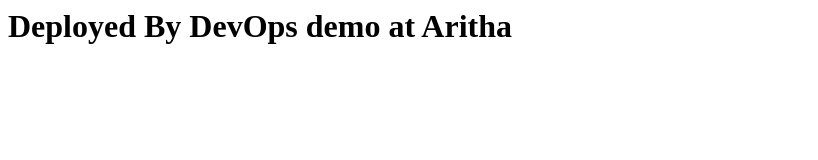
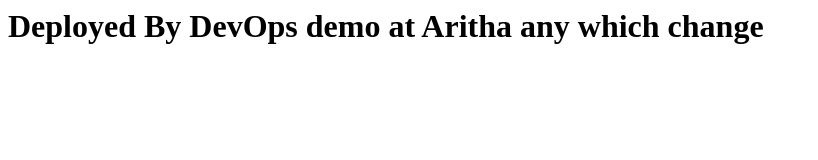
Before and after one commit to mohansmani/devopsdemo, a plain HTML site: page index.html in a window 1280 px wide. Shown: the whole page, without its empty margins (0-818 px from the left). Drawn offline with Linux system fonts and the light colour scheme.

Commit message:
my changes

```diff
--- a/index.html
+++ b/index.html
@@ -1,5 +1,5 @@
 <html>
 <body>
-<h1>Deployed By DevOps demo at Aritha</h1>
+<h1>Deployed By DevOps demo at Aritha any which change</h1>
 </body>
 </html>
```
